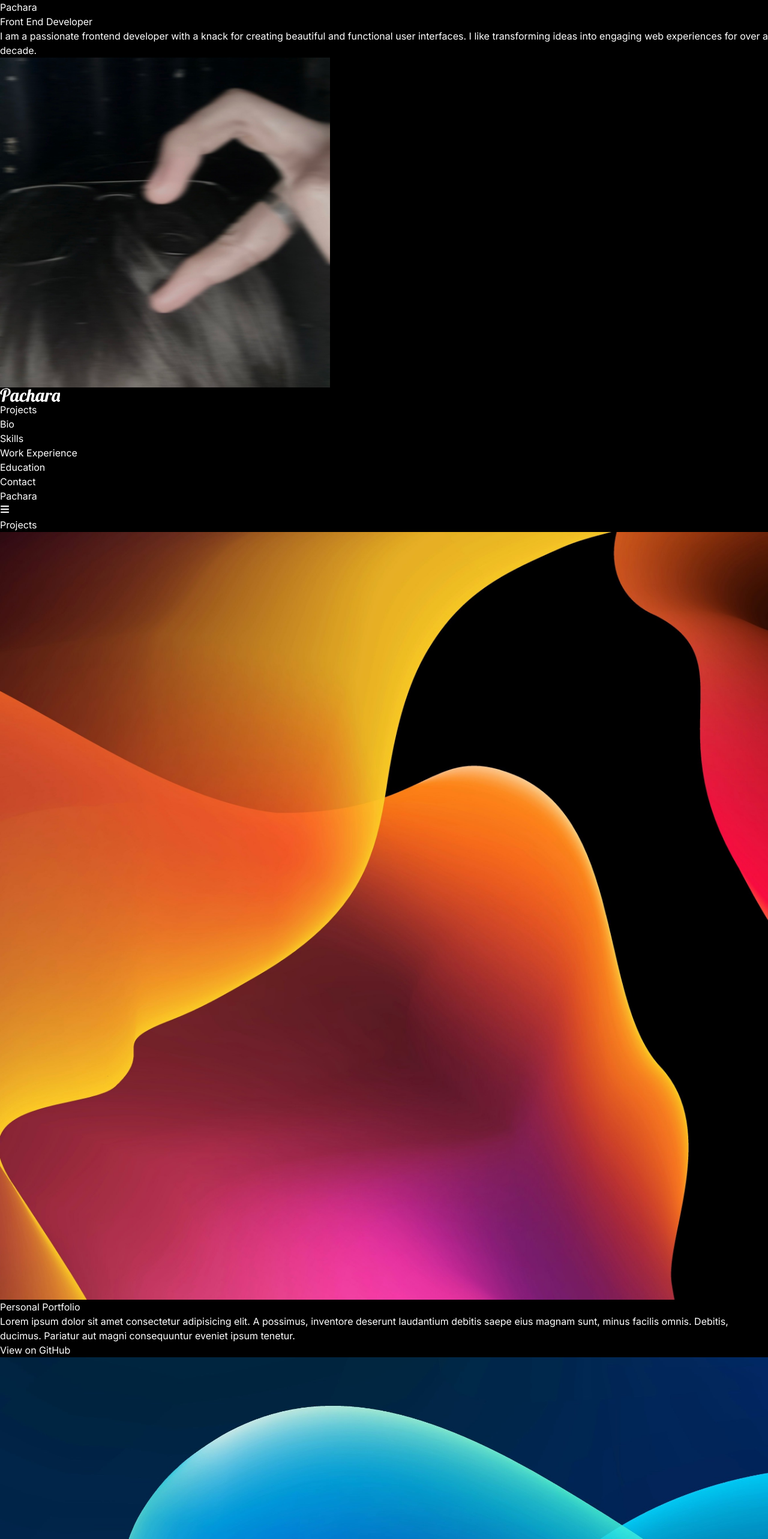
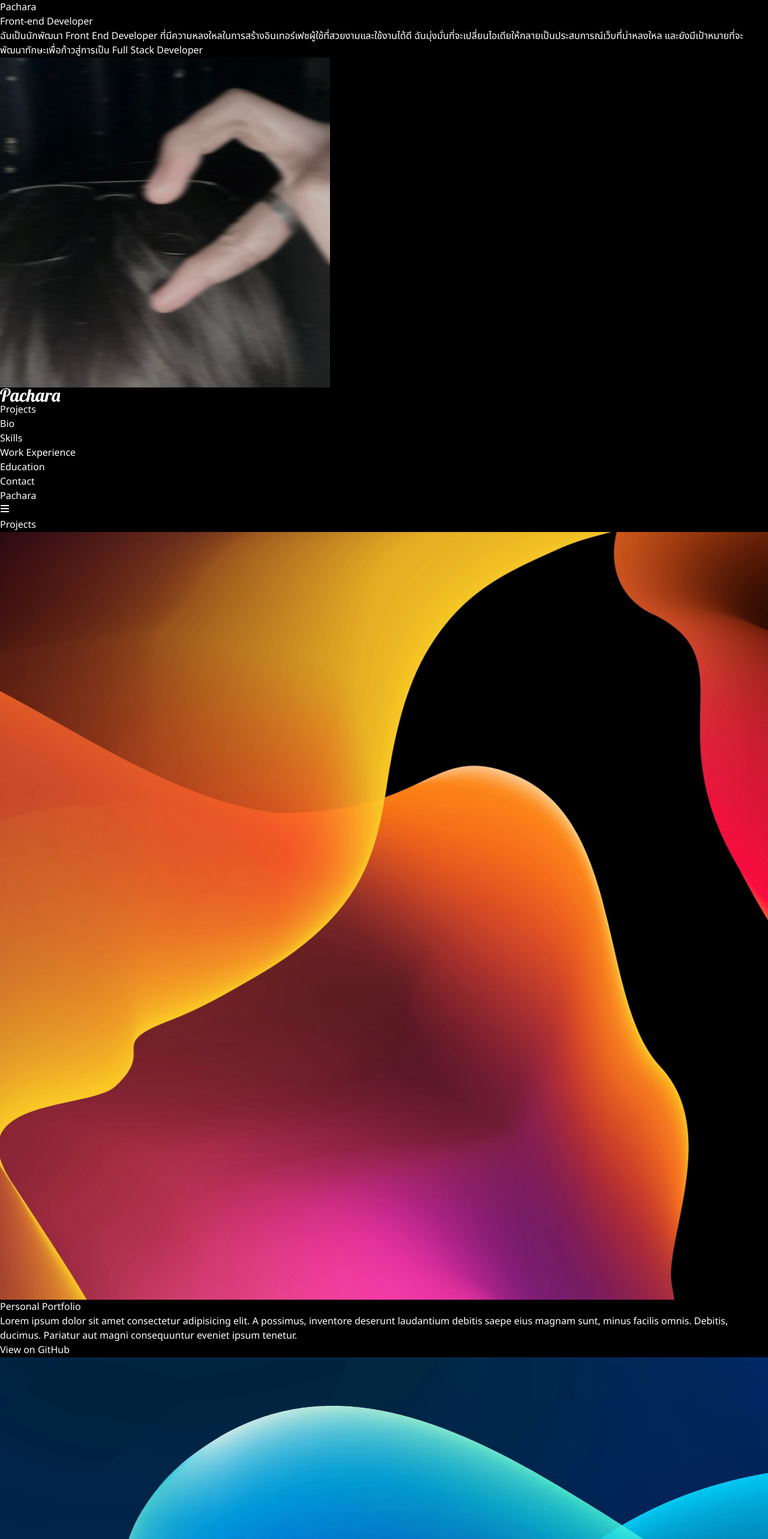
Before and after one commit to Pachared42/pachara, a React (Vite) app: page / in a window 1280 px wide. Shown: the top 2566 px of the page at 60% size. Built offline with nearby package versions, Linux system fonts and the light colour scheme.

Commit message:
update code

```diff
--- a/package.json
+++ b/package.json
@@ -22,7 +22,7 @@
     "@eslint/js": "^9.9.0",
     "@types/react": "^18.3.3",
     "@types/react-dom": "^18.3.0",
-    "@vitejs/plugin-react": "^4.3.1",
+    "@vitejs/plugin-react": "^4.3.4",
     "autoprefixer": "^10.4.20",
     "eslint": "^9.9.0",
     "eslint-plugin-react": "^7.35.0",
--- a/src/App.jsx
+++ b/src/App.jsx
@@ -2,7 +2,7 @@ import Bio from "./components/Bio";
 import Hero from "./components/Hero";
 import Navbar from "./components/Navbar";
 import Projects from "./components/Projects";
-import Skillss from "./components/Skillss";
+import Skills from "./components/Skills";
 
 const App = () => {
   return (
@@ -13,7 +13,7 @@ const App = () => {
         <Navbar />
         <Projects />
         <Bio />
-        <Skillss />
+        <Skills />
       </div>
     </div>
   );
--- a/src/components/Projects.jsx
+++ b/src/components/Projects.jsx
@@ -3,26 +3,28 @@ import { PROJECTS } from "../constants";
 const Projects = () => {
   return (
     <section className="pt-20" id="projects">
-      <h2 className="mb-10 text-center text-3xl lg:text-5xl font-bold">Projects</h2>
-      <div className="grid grid-cols-1 gap-4 md:grid-cols-2 lg:grid-cols-3">
+      <h2 className="mb-12 text-center text-4xl lg:text-6xl font-bold">Projects</h2>
+      <div className="grid grid-cols-1 gap-6 md:grid-cols-2 lg:grid-cols-3">
         {PROJECTS.map((project) => (
           <div
             key={project.id}
             className="group relative overflow-hidden rounded-3xl shadow-lg transition-transform duration-500 hover:scale-105"
           >
+            {/* เพิ่มขนาดของรูปภาพ */}
             <img
               src={project.image}
               alt={project.name}
-              className="h-full w-full object-cover transition-transform duration-500 group-hover:scale-110"
+              className="h-100 w-full object-cover transition-transform duration-500 group-hover:scale-110"
             />
             <div className="absolute inset-0 flex flex-col items-center justify-center text-white opacity-0 backdrop-blur-lg transition-opacity duration-500 group-hover:opacity-100 bg-gradient-to-t from-black via-transparent to-transparent">
-              <h3 className="text-3xl font-semibold">{project.name}</h3>
-              <p className="mb-5 px-4 text-center">{project.description}</p>
+              {/* ลดขนาดของตัวหนังสือ */}
+              <h3 className="text-xl font-semibold">{project.name}</h3>
+              <p className="mb-4 px-4 text-center text-sm">{project.description}</p>
               <a
                 href={project.githubLink}
                 target="_blank"
                 rel="noopener noreferrer"
-                className="rounded-full bg-white px-4 py-2 text-black hover:bg-gray-200 transition-transform duration-300"
+                className="rounded-full bg-white px-4 py-2 text-sm text-black hover:bg-gray-200 transition-transform duration-300"
               >
                 <div className="flex items-center">
                   <span>View on GitHub</span>
--- a/src/components/Skillss.jsx
+++ b/src/components/Skills.jsx
@@ -23,7 +23,7 @@ const iconVariants = (index) => {
   };
 };
 
-const Skillss = () => {
+const Skills = () => {
   return (
     <div className="border-b border-neutral-800 pb-24">
       <h1 className="my-20 text-center text-5xl">Skills</h1>
@@ -54,4 +54,4 @@ const Skillss = () => {
   );
 };
 
-export default Skillss;
+export default Skills;
--- a/src/constants/index.jsx
+++ b/src/constants/index.jsx
@@ -31,9 +31,11 @@ export const NAVIGATION_LINKS = [
 
 export const HERO = {
   name: "Pachara",
-  greet: "Front End Developer",
+  greet: "Front-end Developer",
+  greet2: "Back-end Developer",
+  greet3: "Full-stack Developer",
   description:
-    "I am a passionate frontend developer with a knack for creating beautiful and functional user interfaces. I like transforming ideas into engaging web experiences for over a decade.",
+    "ฉันเป็นนักพัฒนา Front End Developer ที่มีความหลงใหลในการสร้างอินเทอร์เฟซผู้ใช้ที่สวยงามและใช้งานได้ดี ฉันมุ่งมั่นที่จะเปลี่ยนไอเดียให้กลายเป็นประสบการณ์เว็บที่น่าหลงใหล และยังมีเป้าหมายที่จะพัฒนาทักษะเพื่อก้าวสู่การเป็น Full Stack Developer",
 };
 
 export const PROJECTS = [
@@ -43,7 +45,7 @@ export const PROJECTS = [
     description:
       "Lorem ipsum dolor sit amet consectetur adipisicing elit. A possimus, inventore deserunt laudantium debitis saepe eius magnam sunt, minus facilis omnis. Debitis, ducimus. Pariatur aut magni consequuntur eveniet ipsum tenetur.",
     image: projectImage1,
-    githubLink: "https://github.com/user/personal-portfolio",
+    githubLink: "https://github.com/Pachared42/Portfolio-pachared",
   },
   {
     id: 2,
@@ -58,7 +60,7 @@ export const PROJECTS = [
     name: "Task Management Tool",
     description:
       "Lorem ipsum dolor sit amet consectetur adipisicing elit. A possimus, inventore deserunt laudantium debitis saepe eius magnam sunt, minus facilis omnis. Debitis, ducimus. Pariatur aut magni consequuntur eveniet ipsum tenetur.",
-    image: projectImage3,
+    image: projectImage2,
     githubLink: "https://github.com/user/task-management-tool",
   },
   {
--- a/src/index.css
+++ b/src/index.css
@@ -1,4 +1,4 @@
-@import url('https://fonts.googleapis.com/css2?family=Inter:ital,opsz,wght@0,14..32,100..900;1,14..32,100..900&display=swap');
+@import url('https://fonts.googleapis.com/css2?family=Noto+Sans+Thai:wght@100..900&family=Noto+Sans:ital,wght@0,100..900;1,100..900&display=swap');
 
 @tailwind base;
 @tailwind components;
@@ -10,7 +10,7 @@ html, body {
 }
 
 body {
-    font-family: "Inter", sans-serif;
+    font-family: "Noto Sans Thai", serif;
     background: #000;
     color: #fff;
 }
```
Also changed, not shown: 1 other file (tests, documents, lock files or other folders).
